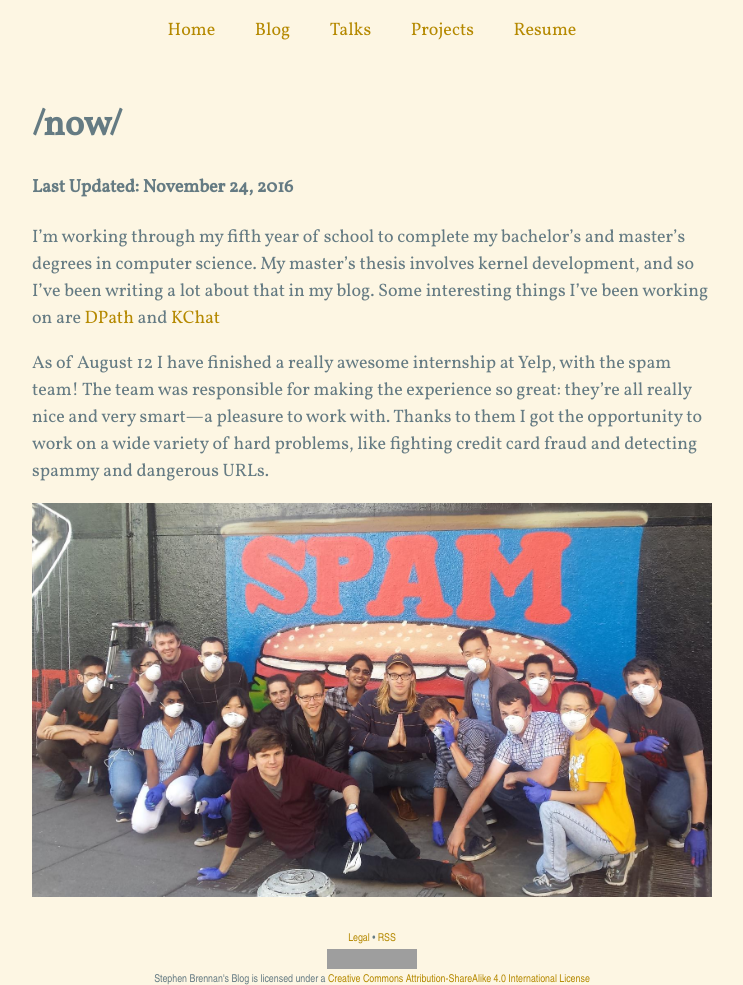
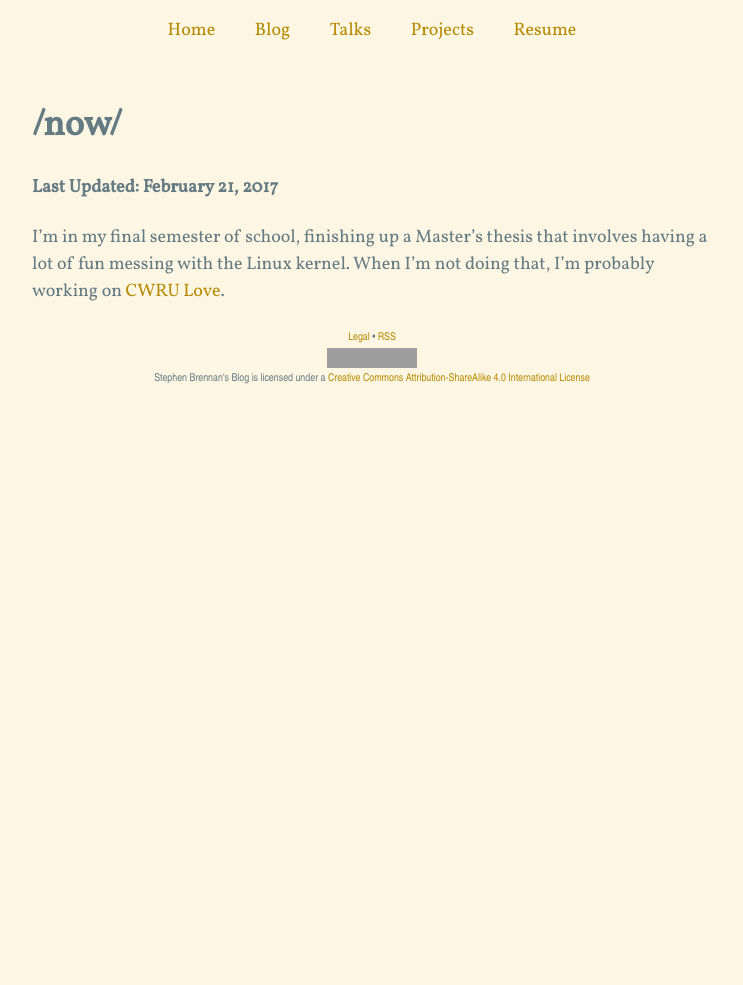
Before and after one commit to brenns10/brennan.io, a Jekyll site: the page built from now.md, in a window 1280 px wide. Shown: the whole page, without its empty margins (268-1011 px from the left). Built offline with Jekyll 4.4.1, drawn with Linux system fonts in a browser that asks for light colours; nearby versions of some CDN libraries; comment, search, counter and statistics services are not loaded; after the commit the page ends 900 px from its top, so only the background shows below that; grey boxes are pictures that could not be loaded.

Commit message:
slimmed down the /now/ and made it more recent

```diff
--- a/now.md
+++ b/now.md
@@ -5,22 +5,10 @@ title: /now/
 
 # /now/
 
-#### Last Updated: November 24, 2016
+#### Last Updated: February 21, 2017
 
-I'm working through my fifth year of school to complete my bachelor's and
-master's degrees in computer science. My master's thesis involves kernel
-development, and so I've been writing a lot about that in my blog. Some
-interesting things I've been working on are [DPath][] and [KChat][]
+I'm in my final semester of school, finishing up a Master's thesis that involves
+having a lot of fun messing with the Linux kernel. When I'm not doing that, I'm
+probably working on [CWRU Love][love].
 
-As of August 12 I have finished a really awesome internship at Yelp, with the
-spam team! The team was responsible for making the experience so great: they're
-all really nice and very smart---a pleasure to work with. Thanks to them I got
-the opportunity to work on a wide variety of hard problems, like fighting credit
-card fraud and detecting spammy and dangerous URLs.
-
-![spam]
-
-[spam]: /images/spam.jpg
-{: width="100%"}
-[DPath]: https://github.com/brenns10/dpath
-[KChat]: https://github.com/brenns10/kchat
+[love]: https://github.com/hacsoc/love
```
